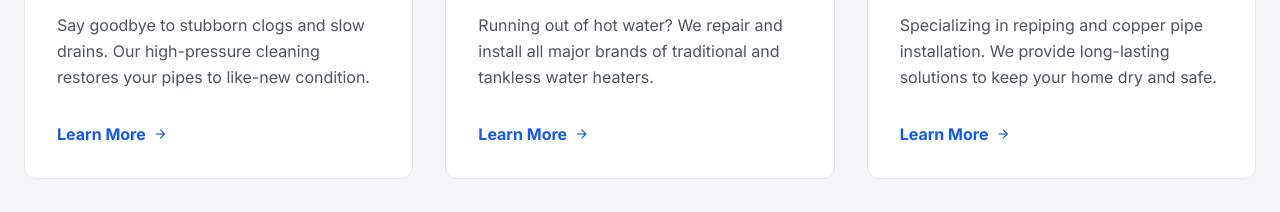
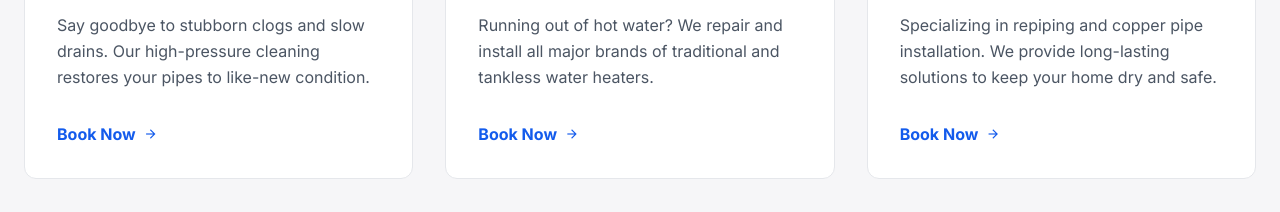
Before and after one commit to kaifawan352-stack/PlumbPro-Blackfoot, a React (Vite) app: page / in a window 1280 px wide. Shown: the part 1260-1472 px from the top of the page. Built offline with nearby package versions, Linux system fonts and the light colour scheme.

Commit message:
feat: Update service links to booking form
Replaces the generic "Learn More" links on the Services section with direct "Book Now" links to the provided Google Forms URL. This streamlines the user journey for booking services.

```diff
--- a/components/Services.tsx
+++ b/components/Services.tsx
@@ -45,8 +45,13 @@ const Services: React.FC = () => {
             <p className="text-gray-600 mb-8 leading-relaxed flex-grow">
               {service.description}
             </p>
-            <a href="#" className="text-primary font-bold flex items-center gap-2 group-hover:gap-4 transition-all">
-              Learn More
+            <a
+              href="https://forms.gle/hNTdqpHQ1ZvMzK856"
+              target="_blank"
+              rel="noopener noreferrer"
+              className="text-primary font-bold flex items-center gap-2 group-hover:gap-4 transition-all"
+            >
+              Book Now
               <span className="material-symbols-outlined text-sm font-bold">arrow_forward</span>
             </a>
           </div>
```
